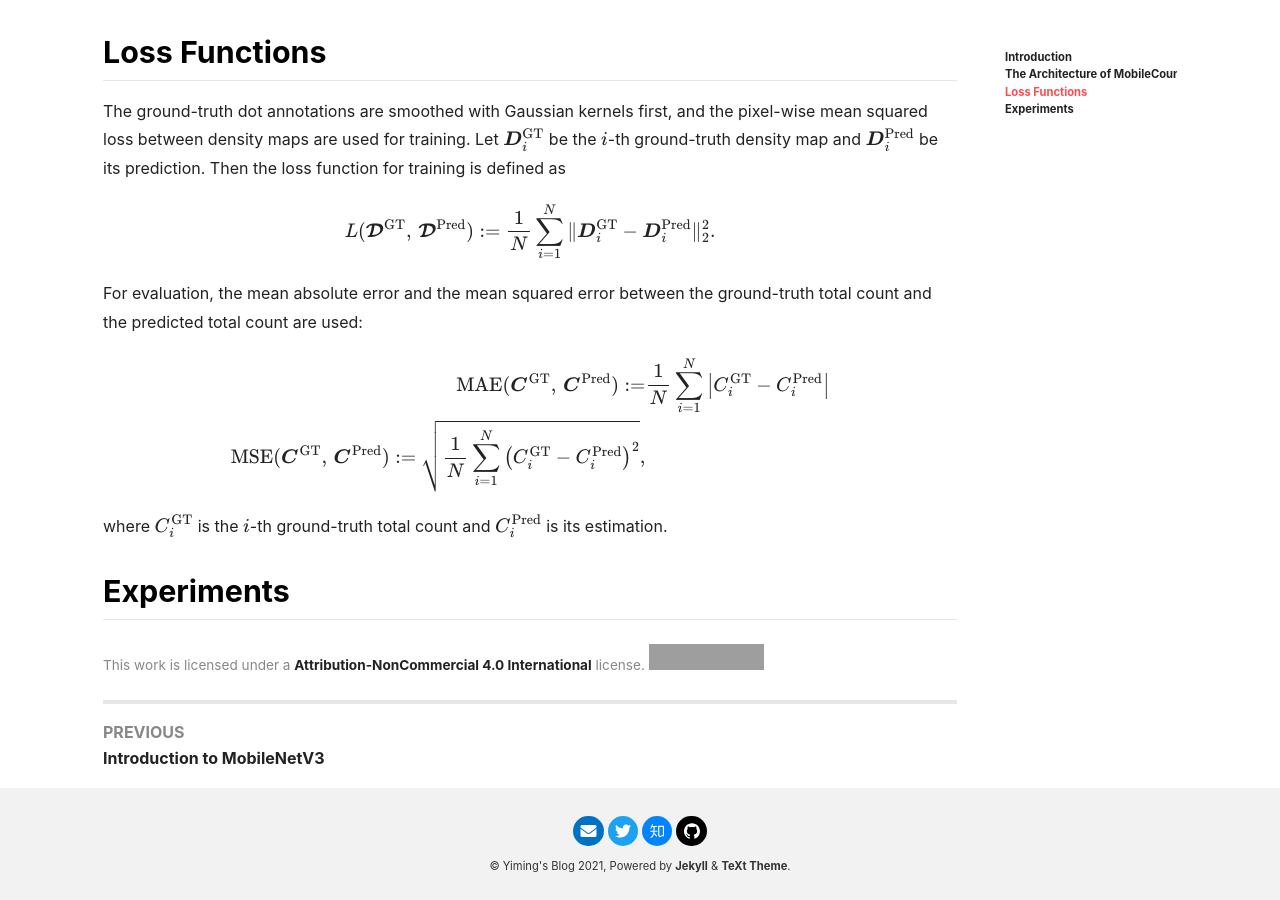
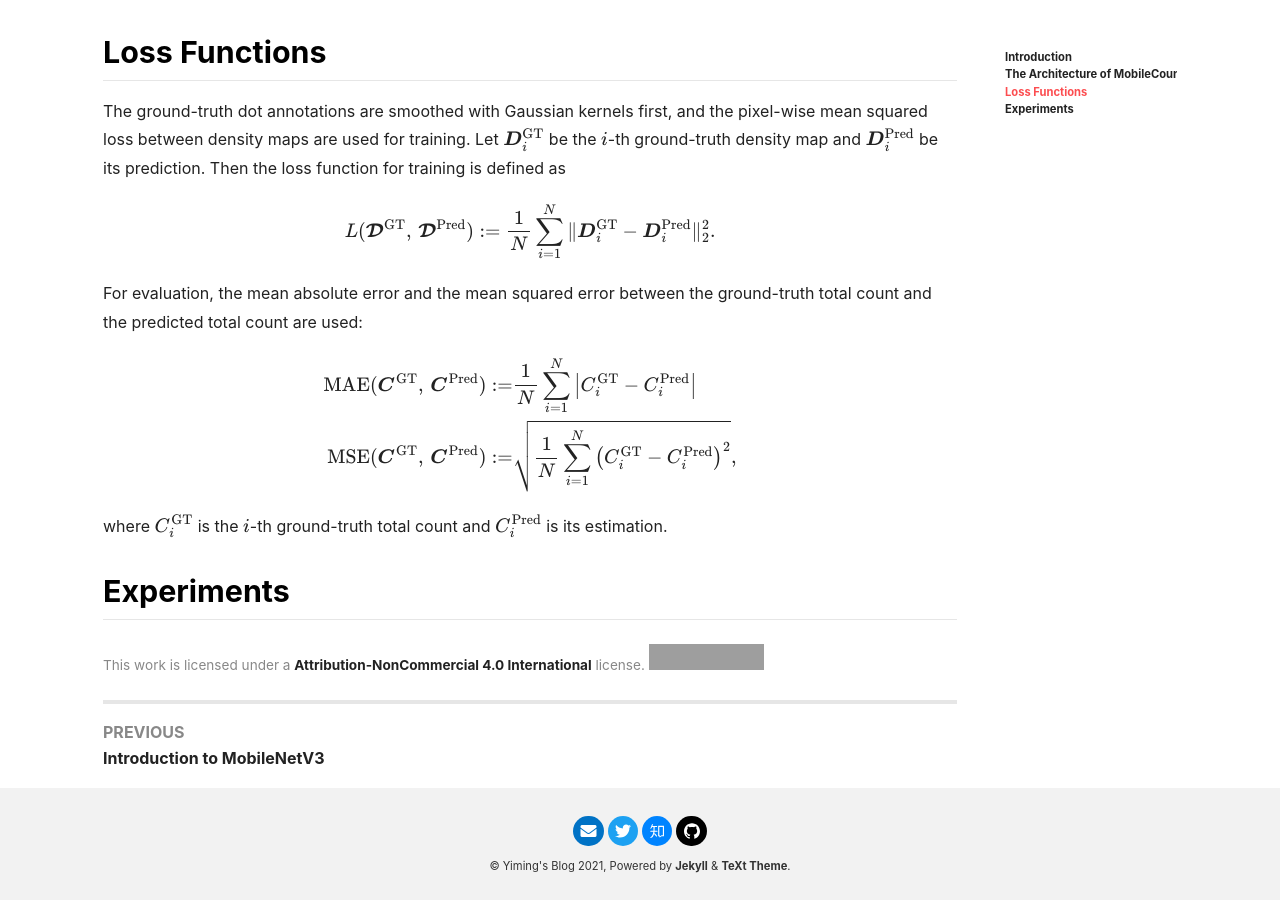
Before and after one commit to YimingMa/YIMINGMA.github.io, a Jekyll site: the page built from _posts/2021-10-17-introduction-to-MobileCount.md, in a window 1280 px wide and 900 px high, scrolled down 1262 px. Built offline with Jekyll 4.4.1, drawn with Linux system fonts in a browser that asks for light colours; nearby versions of some CDN libraries; formulas are drawn with MathJax 3; grey boxes are pictures that could not be loaded.

```diff
--- a/_posts/2021-10-17-introduction-to-MobileCount.md
+++ b/_posts/2021-10-17-introduction-to-MobileCount.md
@@ -119,7 +119,7 @@ For evaluation, the mean absolute error and the mean squared error between the g
 $$
 \begin{align*}
 \text{MAE} (\boldsymbol{C}^{\text{GT}}, \, \boldsymbol{C}^{\text{Pred}}) := & \frac{1}{N} \sum_{i=1}^N \left| C^\text{GT}_i - C^\text{Pred}_i \right| \\
-\text{MSE} (\boldsymbol{C}^{\text{GT}}, \, \boldsymbol{C}^{\text{Pred}}) := \sqrt{ \frac{1}{N} \sum_{i=1}^N \left( C^\text{GT}_i - C^\text{Pred}_i \right)^2}, \notag
+\text{MSE} (\boldsymbol{C}^{\text{GT}}, \, \boldsymbol{C}^{\text{Pred}}) := & \sqrt{ \frac{1}{N} \sum_{i=1}^N \left( C^\text{GT}_i - C^\text{Pred}_i \right)^2}, \notag
 \end{align*}
 $$
 
```
